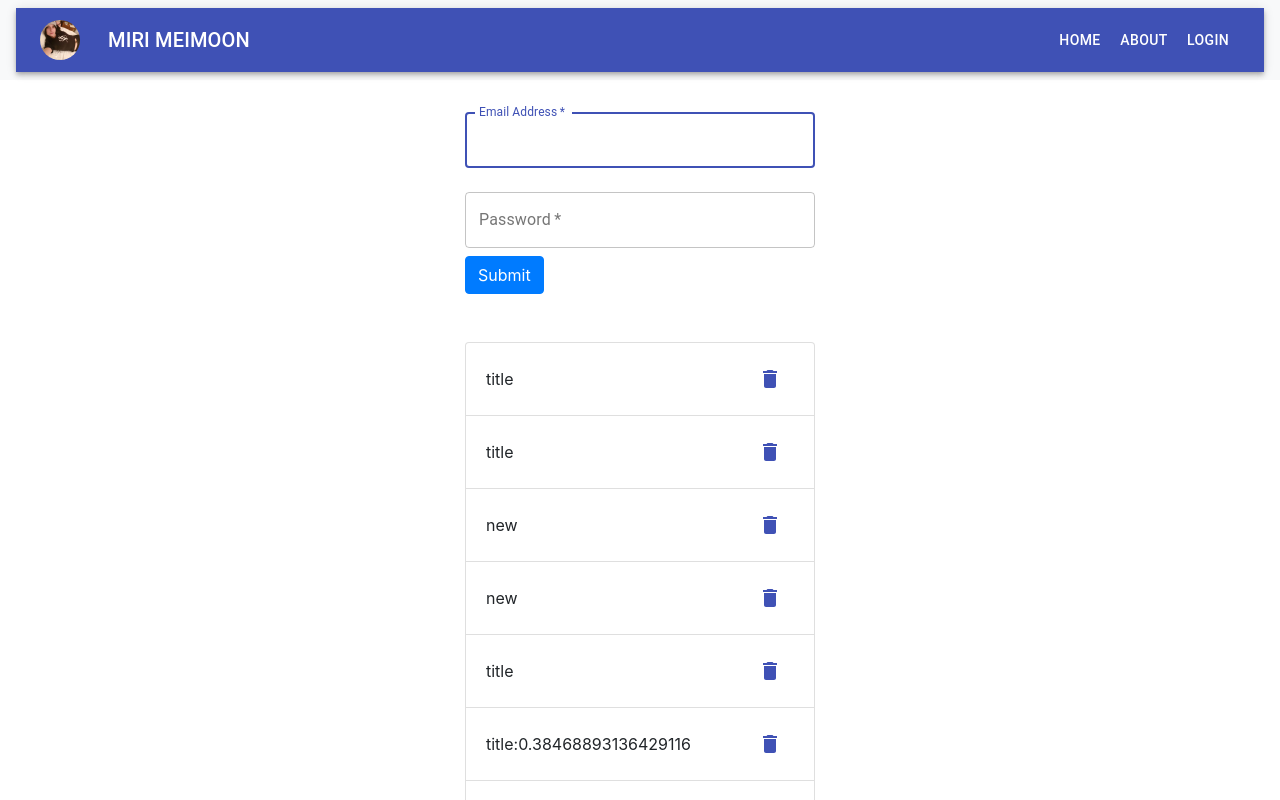
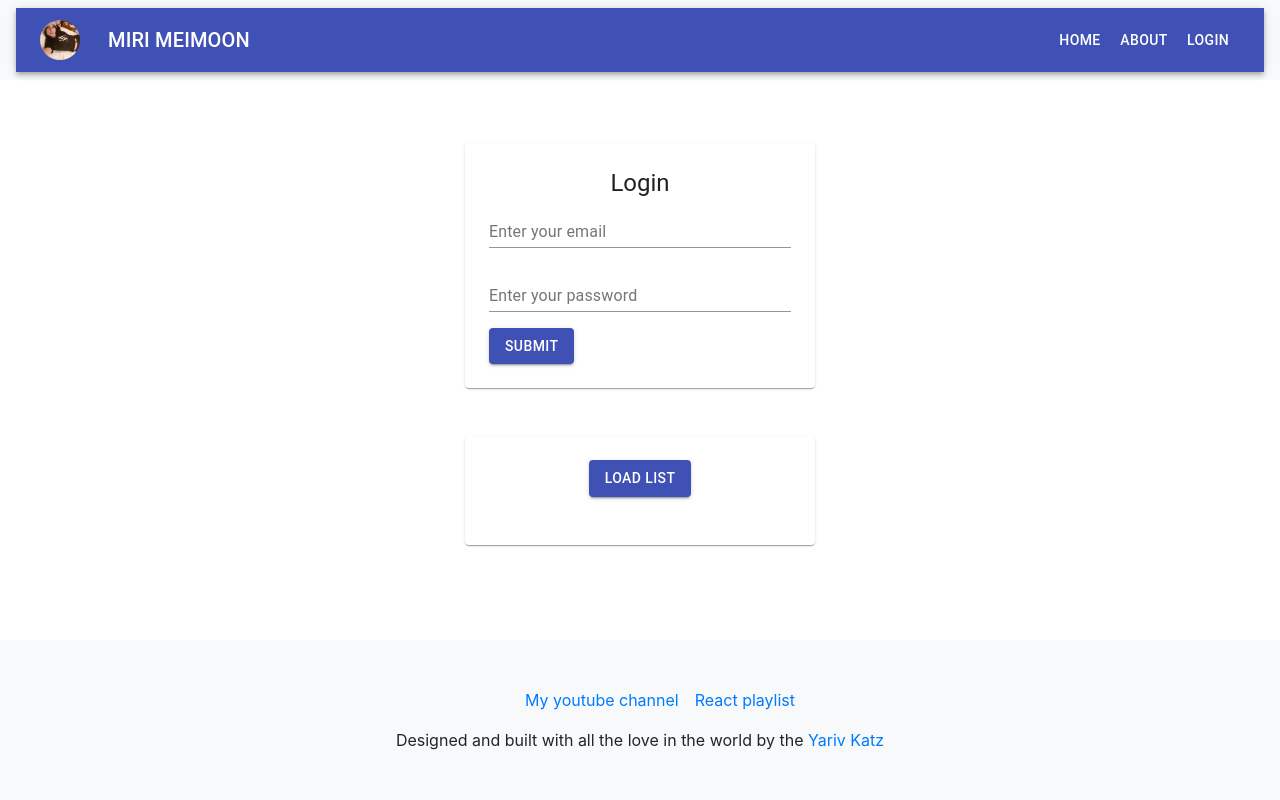
Before and after one commit to rabinabdian/ex-sol, a React (Create React App) app: page / in a window 1280 px wide. Shown: the top 800 px of the page. Built offline with nearby package versions, Linux system fonts and the light colour scheme.

Commit message:
loadList

```diff
--- a/src/components/Login.js
+++ b/src/components/Login.js
@@ -1,51 +1,15 @@
-import Avatar from '@material-ui/core/Avatar';
+import Paper from '@material-ui/core/Paper';
+import TextField from '@material-ui/core/TextField';
 import Button from '@material-ui/core/Button';
-import CssBaseline from '@material-ui/core/CssBaseline';
-import TextField from '@material-ui/core/TextField';
-import FormControlLabel from '@material-ui/core/FormControlLabel';
-import Checkbox from '@material-ui/core/Checkbox';
-import Link from '@material-ui/core/Link';
-import Grid from '@material-ui/core/Grid';
-import Box from '@material-ui/core/Box';
-import LockOutlinedIcon from '@material-ui/icons/LockOutlined';
+import CircularProgress from '@material-ui/core/CircularProgress';
 import Typography from '@material-ui/core/Typography';
-import { makeStyles } from '@material-ui/core/styles';
-import Container from '@material-ui/core/Container';
 import { useState } from 'react';
-import CircularProgress from '@material-ui/core/CircularProgress';
-
-
-
-
-  const useStyles = makeStyles((theme) => ({
-	paper: {
-	  marginTop: theme.spacing(8),
-	  display: 'flex',
-	  flexDirection: 'column',
-	  alignItems: 'center',
-	},
-	avatar: {
-	  margin: theme.spacing(1),
-	  backgroundColor: theme.palette.secondary.main,
-	},
-	form: {
-	  width: '100%', // Fix IE 11 issue.
-	  marginTop: theme.spacing(1),
-	},
-	submit: {
-	  margin: theme.spacing(3, 0, 2),
-	},
-  }));
 
 export default function Login() {
-//	const isLoading = false;
-	const [ isLoading, setIsLoading ] = useState(false);
-
-	const toggleText = () => {
-		setIsLoading(!isLoading);
-	}
+	const [isLoading, setIsLoading] = useState(false);
 
 	const handleSubmit = async (event) => {
+		setIsLoading(true);
 		event.preventDefault();
 		const response = await fetch(
 			'https://academeez-login-ex.herokuapp.com/api/users/login',
@@ -61,47 +25,42 @@
 			}
 		)
 		const data = await response.json();
-
 		console.log(data);
-
+		setIsLoading(false);
 	}
 
-	return (
-		<form onSubmit={handleSubmit}>
-			          <TextField
-            variant="outlined"
-            margin="normal"
-            required
-            fullWidth
-            id="email"
-            label="Email Address"
+  return (
+    <Paper className="p-4">
+      <form onSubmit={handleSubmit}>
+        <Typography className="text-center" variant="h5">
+          Login
+        </Typography>
+        <div className="form-group">
+          <TextField
+            className="w-100"
             name="email"
-            autoComplete="email"
-            autoFocus
+            type="email"
+            label="Enter your email"
           />
+        </div>
+        <div className="form-group">
           <TextField
-            variant="outlined"
-            margin="normal"
-            required
-            fullWidth
+            className="w-100"
             name="password"
-            label="Password"
             type="password"
-            id="password"
-            autoComplete="current-password"
+            label="Enter your password"
           />
-<button
-				disabled={isLoading}
-				type="submit"
-				className="btn btn-primary"
-			>Submit</button>
-			{
-				isLoading && <h1>Loading...</h1>
-			}
-
-
-
-		</form>
-
-	)
+        </div>
+        <Button
+          variant="contained"
+          color="primary"
+          disabled={isLoading}
+          type="submit"
+        >
+          Submit
+        </Button>
+        {isLoading && <CircularProgress size={24} />}
+      </form>
+    </Paper>
+  );
 }
--- a/src/components/TodoList.js
+++ b/src/components/TodoList.js
@@ -1,23 +1,33 @@
 import IconButton from '@material-ui/core/IconButton';
 import DeleteIcon from '@material-ui/icons/Delete';
+import Paper from '@material-ui/core/Paper';
+import { useState } from 'react';
+import { Button } from '@material-ui/core';
 
 export default function TodoList() {
-	const todoList = [
-		{"id":9870,"title":"title","description":"desc","group":"45","when":"2019-09-07T18:27:32.960000Z"},
-		{"id":9874,"title":"title","description":"desc","group":"45","when":"2019-09-07T18:27:32.960000Z"},
-		{"id":9910,"title":"new","description":"yuval_azani7","group":"45","when":"2019-09-21T12:30:35.620000Z"},
-		{"id":9914,"title":"new","description":"yuval_azani7","group":"45","when":"2019-09-21T12:30:35.620000Z"},
-		{"id":9916,"title":"title","description":null,"group":"1","when":"2019-09-07T18:27:32.960000Z"},
-		{"id":10119,"title":"title:0.38468893136429116","description":"description:0.8604495392622051","group":"group:test","when":"2020-12-02T20:57:10.292000Z"},
-		{"id":9802,"title":"vsdvg sgg","description":"description 0.28810915079174815","group":"33","when":"2019-09-21T12:30:27.860000Z"},
-		{"id":9917,"title":"my titl","description":"this is test of description","group":"test","when":"2020-01-20T18:23:10.267000Z"}
-	]
+	const [todoList, setTodoList] = useState([]);
 
-	const deleteTodo = (todoItem) => {
-		console.log(`Deleting the item ${todoItem.title}`);
+	const loadList = async () => {
+		const response = await fetch('http://nztodo.herokuapp.com/api/tasks/?format=json');
+		const todos = await response.json();
+		setTodoList(todos);
+	}
+
+	const deleteTodo = async (todoItem) => {
+		await fetch(`http://nztodo.herokuapp.com/api/task/${todoItem.id}?format=json`, {
+			method: 'DELETE'
+		});
+		loadList();
 	}
 
 	return (
+		<Paper className="p-4">
+			<div className="d-flex justify-content-center mb-4">
+				<Button color="primary" variant="contained" onClick={loadList}>
+					Load List
+				</Button>
+			</div>
+
 			<ul className="list-group">
 				{
 					todoList.map(function(singleTodo) {
@@ -26,16 +36,14 @@
 								{
 									singleTodo.title
 								}
-							{/* <button className="btn btn-danger" onClick={function() { deleteTodo(singleTodo) } }>
-								Delete
-							</button> */}
-							<IconButton aria-label="delete" color="primary" onClick={function() { deleteTodo(singleTodo) } }>
-  											<DeleteIcon  />
+								<IconButton aria-label="delete" onClick={function() { deleteTodo(singleTodo) } } >
+									<DeleteIcon fontSize="small" />
 								</IconButton>
 							</li>
 						)
 					})
 				}
 			</ul>
+		</Paper>
 	)
 }
```
Lines whose indentation alone changed are shown as unchanged.
